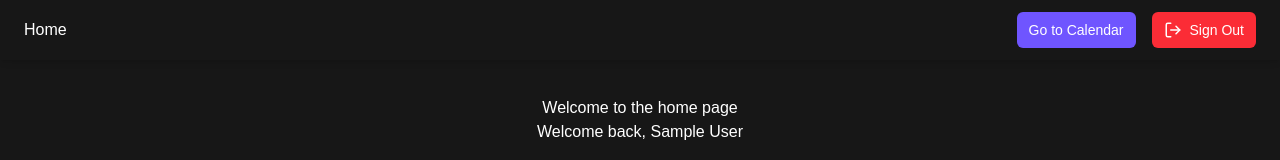
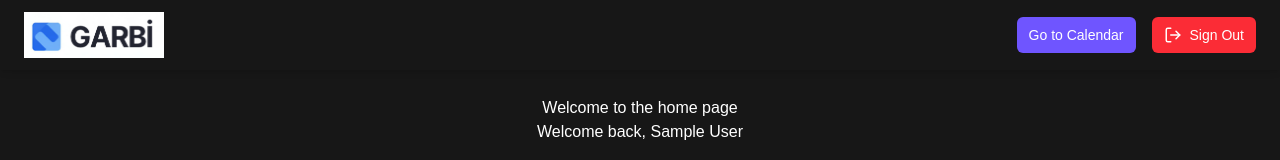
Before and after one commit to seberatolmez/calendar-ai, a Next.js app: page / in a window 1280 px wide. Shown: the top 160 px of the page. Built offline with nearby package versions, Linux system fonts and the light colour scheme; no server answers; sample sign-in values are in the browser's storage.

Commit message:
feat: add temporary application logo

```diff
--- a/app/page.tsx
+++ b/app/page.tsx
@@ -4,6 +4,7 @@
 import { handleSignOut } from "./service/auth.service";
 import { useEffect, useState } from "react";
 import { LogOutIcon } from "lucide-react";
+import Image from "next/image";
 
 export default function Home() {
   const { data: session } = useSession();
@@ -43,7 +44,13 @@
   return (
     <div className="min-h-screen flex flex-col items-center bg-foreground text-background">
       <div className="flex flex-row items-center justify-between w-full px-6 py-3 fixed top-0 left-0 shadow-md">
-        <h1>Home</h1>
+        <Image
+        src="/garbi-logo-temporary.png"
+        alt="logo"
+        width= {140}
+        height={40}
+            priority={true}
+        />
 
         <div className="flex flex-row items-center gap-4">
 
```
Also changed, not shown: public/garbi-logo-temporary.png (added).
